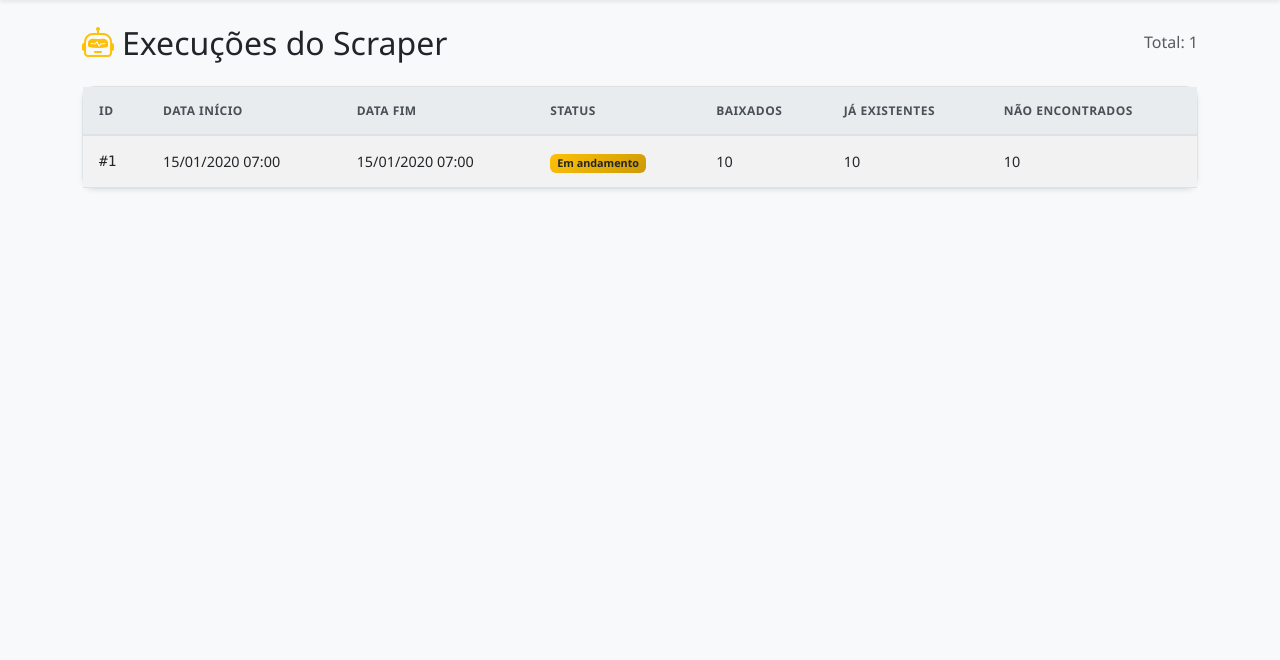
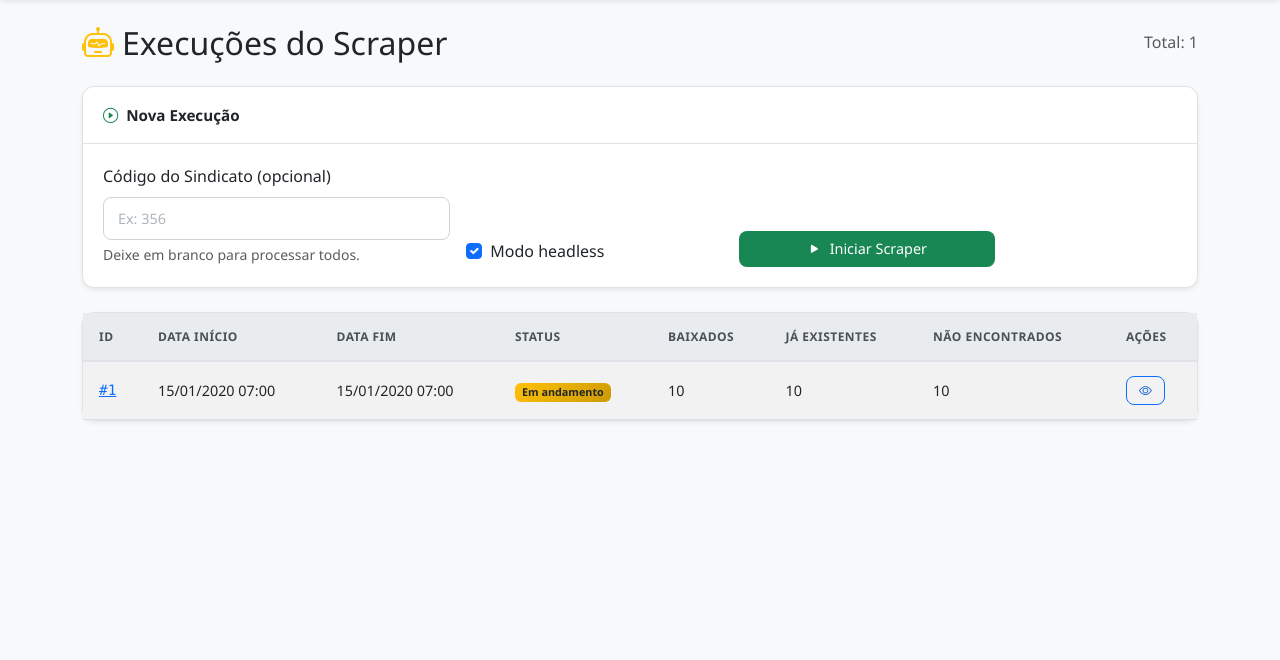
Before and after one commit to mazierogustavo50-maker/buscacct, a Django app: page /execucoes/ in a window 1280 px wide. Shown: the part 61-721 px from the top of the page. Run offline with Django 5.2, Linux system fonts and the light colour scheme; a user stored in the database is signed in; tables that the repository leaves empty hold one stand-in row (values such as "Sample post").

Commit message:
feat(scraper): integra execução do scraper via interface web
- Adiciona view executar_scraper que inicia o scraper em background via subprocess
- Adiciona view detalhe_execucao para visualizar logs completos de cada execução
- Atualiza template execucoes_scraper com formulário para iniciar scraper
  (filtro por sindicato opcional e modo headless)
- Adiciona links para detalhes na tabela de execuções
- Atualiza dashboard (home) com botão rápido 'Executar Scraper'
- Cria template detalhe_execucao.html com auto-reload quando em andamento

```diff
--- a/cctdashboard/urls.py
+++ b/cctdashboard/urls.py
@@ -24,4 +24,6 @@ urlpatterns = [
     path("documentos/<int:pk>/", views.detalhe_documento, name="detalhe_documento"),
     # Execuções
     path("execucoes/", views.execucoes_scraper, name="execucoes_scraper"),
+    path("execucoes/iniciar/", views.executar_scraper, name="executar_scraper"),
+    path("execucoes/<int:pk>/", views.detalhe_execucao, name="detalhe_execucao"),
 ]
--- a/cctdashboard/views.py
+++ b/cctdashboard/views.py
@@ -5,8 +5,12 @@ from django.http import FileResponse, Http404
 from django.conf import settings
 from django.contrib.auth.decorators import login_required
 from django.contrib import messages
+from django.views.decorators.http import require_POST
 from pathlib import Path
 import pandas as pd
+import subprocess
+import sys
+import os
 
 from cctcore.models import Sindicato, Empresa, EmpresaSindicato, DocumentoCCT
 from cctbuscador.models import ExecucaoScraper
@@ -406,3 +410,47 @@ def execucoes_scraper(request):
         "page_obj": page_obj,
     }
     return render(request, "cctdashboard/execucoes_scraper.html", context)
+
+
+@login_required
+@require_POST
+def executar_scraper(request):
+    """Inicia o scraper em background via subprocess."""
+    headless = request.POST.get("headless", "on") == "on"
+    sindicato_codigo = request.POST.get("sindicato_codigo", "").strip()
+
+    manage_py = os.path.join(settings.BASE_DIR, "manage.py")
+    cmd = [sys.executable, manage_py, "run_scraper"]
+    if headless:
+        cmd.append("--headless")
+    if sindicato_codigo:
+        cmd.extend(["--sindicato-codigo", sindicato_codigo])
+
+    env = os.environ.copy()
+    # Garante que o Django settings seja encontrado no subprocess
+    env.setdefault("DJANGO_SETTINGS_MODULE", "buscacct.settings")
+
+    try:
+        subprocess.Popen(
+            cmd,
+            stdout=subprocess.DEVNULL,
+            stderr=subprocess.DEVNULL,
+            stdin=subprocess.DEVNULL,
+            cwd=settings.BASE_DIR,
+            env=env,
+        )
+        messages.success(request, "Scraper iniciado em background. Acompanhe na lista de execuções.")
+    except Exception as e:
+        messages.error(request, f"Erro ao iniciar o scraper: {e}")
+
+    return redirect("cctdashboard:execucoes_scraper")
+
+
+@login_required
+def detalhe_execucao(request, pk):
+    """Exibe detalhes e logs de uma execução do scraper."""
+    execucao = get_object_or_404(ExecucaoScraper, pk=pk)
+    context = {
+        "execucao": execucao,
+    }
+    return render(request, "cctdashboard/detalhe_execucao.html", context)
--- a/templates/cctdashboard/execucoes_scraper.html
+++ b/templates/cctdashboard/execucoes_scraper.html
@@ -5,6 +5,35 @@
 <div class="d-flex justify-content-between align-items-center mb-4">
     <h2 class="mb-0"><i class="bi bi-robot me-2 text-warning"></i>Execuções do Scraper</h2>
     <span class="text-muted">Total: {{ page_obj.paginator.count }}</span>
+</div>
+
+<div class="card shadow-sm mb-4">
+    <div class="card-header fw-bold d-flex align-items-center">
+        <i class="bi bi-play-circle me-2 text-success"></i>Nova Execução
+    </div>
+    <div class="card-body">
+        <form method="post" action="{% url 'cctdashboard:executar_scraper' %}" class="row g-3 align-items-end">
+            {% csrf_token %}
+            <div class="col-md-4">
+                <label for="sindicato_codigo" class="form-label">Código do Sindicato (opcional)</label>
+                <input type="text" class="form-control" id="sindicato_codigo" name="sindicato_codigo" placeholder="Ex: 356">
+                <div class="form-text">Deixe em branco para processar todos.</div>
+            </div>
+            <div class="col-md-3">
+                <div class="form-check">
+                    <input class="form-check-input" type="checkbox" id="headless" name="headless" checked>
+                    <label class="form-check-label" for="headless">
+                        Modo headless
+                    </label>
+                </div>
+            </div>
+            <div class="col-md-3">
+                <button type="submit" class="btn btn-success w-100">
+                    <i class="bi bi-play-fill me-1"></i>Iniciar Scraper
+                </button>
+            </div>
+        </form>
+    </div>
 </div>
 
 <div class="card shadow-sm">
@@ -20,12 +49,15 @@
                         <th>Baixados</th>
                         <th>Já Existentes</th>
                         <th>Não Encontrados</th>
+                        <th>Ações</th>
                     </tr>
                 </thead>
                 <tbody>
                     {% for exec in page_obj %}
                     <tr>
-                        <td class="font-monospace">#{{ exec.id }}</td>
+                        <td class="font-monospace">
+                            <a href="{% url 'cctdashboard:detalhe_execucao' exec.pk %}">#{{ exec.id }}</a>
+                        </td>
                         <td>{{ exec.data_inicio|date:"d/m/Y H:i" }}</td>
                         <td>{{ exec.data_fim|date:"d/m/Y H:i"|default:"-" }}</td>
                         <td>
@@ -40,10 +72,15 @@
                         <td>{{ exec.total_baixados }}</td>
                         <td>{{ exec.total_ja_existentes }}</td>
                         <td>{{ exec.total_nao_encontrados }}</td>
+                        <td>
+                            <a href="{% url 'cctdashboard:detalhe_execucao' exec.pk %}" class="btn btn-sm btn-outline-primary" title="Ver log">
+                                <i class="bi bi-eye"></i>
+                            </a>
+                        </td>
                     </tr>
                     {% empty %}
                     <tr>
-                        <td colspan="7" class="text-center text-muted py-4">Nenhuma execução encontrada.</td>
+                        <td colspan="8" class="text-center text-muted py-4">Nenhuma execução encontrada.</td>
                     </tr>
                     {% endfor %}
                 </tbody>
```
Also changed, not shown: templates/cctdashboard/detalhe_execucao.html (added, +84 -0 lines), templates/cctdashboard/home.html (+10 -1 lines).
